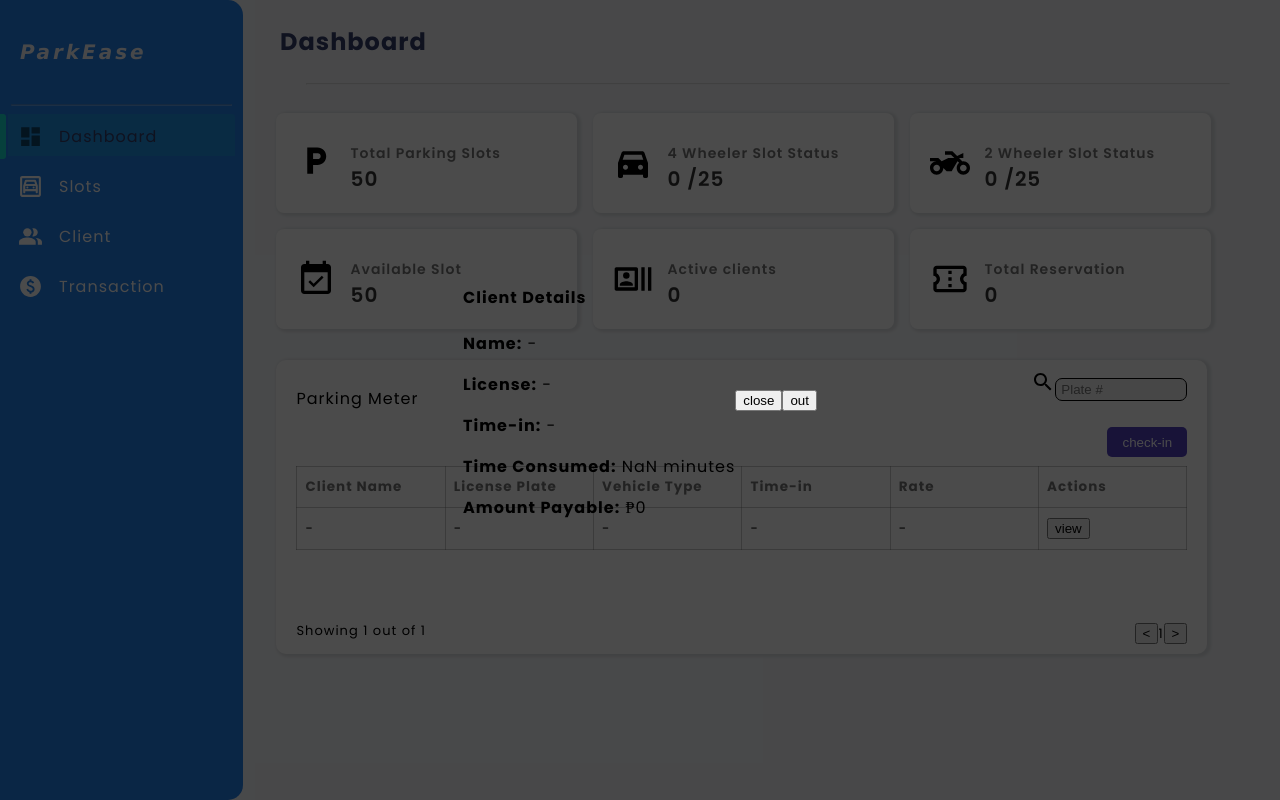
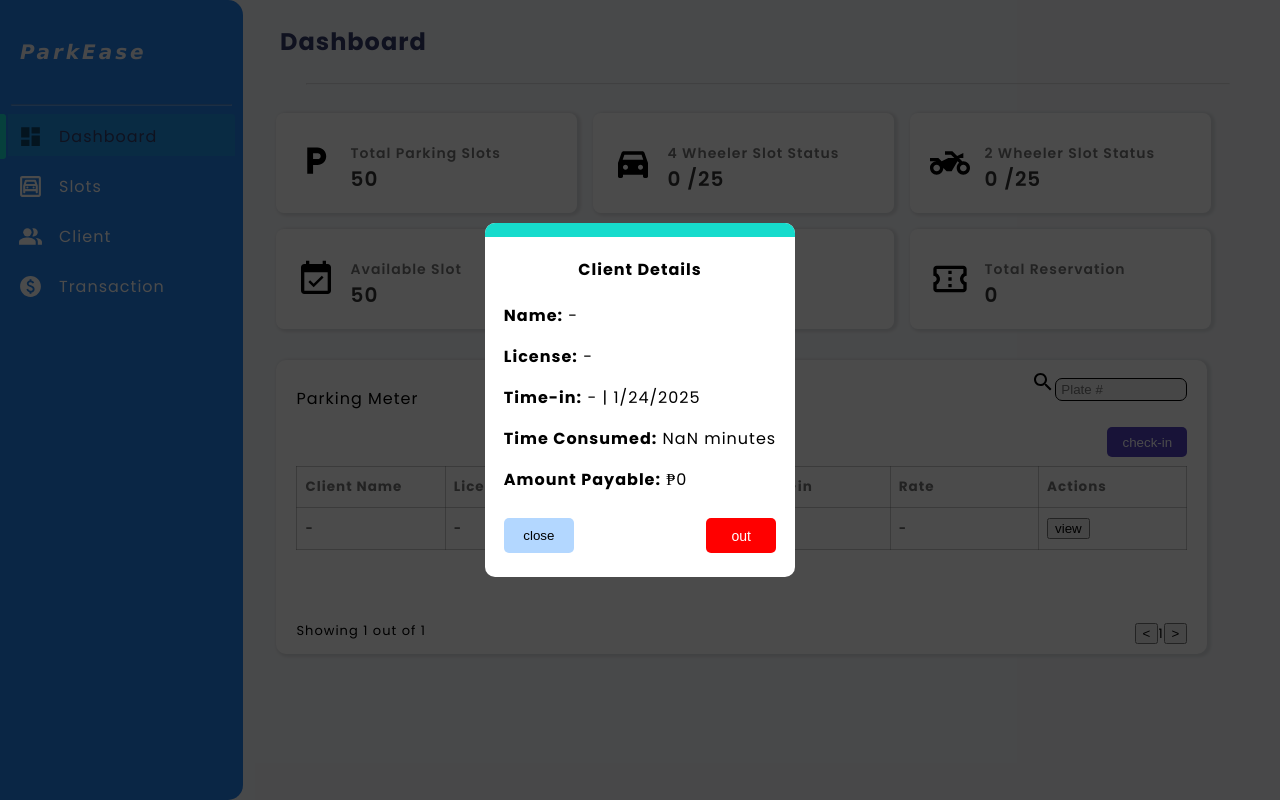
Before and after one commit to froyd03/Parking-Managment-System, a React (Vite) app: page / in a window 1280 px wide. Both pictures are taken after a click on the button "view". Built offline with nearby package versions, Linux system fonts and the light colour scheme.

Commit message:
Dashboard:added design for client details

```diff
--- a/src/App.jsx
+++ b/src/App.jsx
@@ -1,6 +1,5 @@
 import { BrowserRouter, Routes, Route } from 'react-router-dom'
 import Navbar from './components/Navbar.jsx'
-import LoginForm from './pages/Login/Login.jsx';
 
 import Dashboard from "./pages/Dashboard/Dashboard.jsx";
 
--- a/src/pages/Dashboard/Dashboard.css
+++ b/src/pages/Dashboard/Dashboard.css
@@ -320,7 +320,8 @@ form h4{
 #btnClose:hover,
 #btnStart:hover,
 #confirmNo:hover,
-#confirmYes:hover {
+#confirmYes:hover,
+.close:hover {
     transform: scale(1.05);
 }
 
@@ -329,8 +330,10 @@ form h4{
     color: white;
     border: none;
     border-radius: 5px;
-    padding: 4px 8px;
+    padding: .6rem .9rem;
+    width: 70px;
     transition: 0.3s;
+    font-size: 14px;
 }
 
 .delete{
@@ -426,8 +429,48 @@ form h4{
     outline: none;
 }
 
-.formInp.invalid::after{
-    content: "already existed";
+.details{
+    background-color: #FFFF;
+    display: flex;
+    flex-direction: column;
+    padding: 1.5rem 1.2rem;
+    border-radius: 10px;
+    position: relative;
+}
+
+.details::before{
+    content: "";
+    position: absolute;
+    top: 0px;
+    left: 0px;
+    width: 100%;
+    height: 14px;
+    border-radius: 10px 10px 0px 0px;
+    background-color:#16dbcc;
+}
+
+.details p{
+    margin: 0 0 1rem 0;
+}
+
+.details h4{
+    margin-top: 10px;
+    text-align: center;
+}
+
+.details div{
+    margin-top: 10px;
+    display: flex;
+    justify-content: space-between;
+}
+
+.details .close{
+    height: 35px;
+    width: 70px;
+    border: none;
+    background-color: #B3D7FF;
+    border-radius: 5px;
+    transition: 0.3s;
 }
 
 @media only screen and (max-width: 770px) {
--- a/src/pages/Dashboard/Dashboard.jsx
+++ b/src/pages/Dashboard/Dashboard.jsx
@@ -31,6 +31,11 @@ export default function Dashboard(){
     function toggleform(){
         setShowForm(f => !f);
         setErrorMassage("");
+    }
+
+    function dateNow(){
+        const date = new Date();
+        return `${date.getMonth()+1}/${date.getDate()}/${date.getFullYear()}`;
     }
 
     function formatDate(){
@@ -119,7 +124,7 @@ export default function Dashboard(){
                 licensePlate: plateInpt.current.value.toUpperCase(),
                 vehicleType: vehicleRbtn.current.checked ? "Car" : "Motorcycle",
                 timeIn: formatDate(),
-                Rate: vehicleRbtn.current.checked ? "15/hr" : "7/hr",
+                Rate: vehicleRbtn.current.checked ? "₱15/hr" : "₱7/hr",
             }
 
             const filtered = tableRow.filter(value => {
@@ -292,12 +297,14 @@ export default function Dashboard(){
                     <h4>Client Details</h4>
                     <p><b>Name:</b> {tableRow[indexRef.current].ClientName}</p>
                     <p><b>License:</b> {tableRow[indexRef.current].licensePlate}</p>
-                    <p><b>Time-in:</b> {tableRow[indexRef.current].timeIn}</p>
+                    <p><b>Time-in:</b> {tableRow[indexRef.current].timeIn} | {dateNow()}</p>
                     <p><b>Time Consumed:</b> {calculateTimeConsumed()}</p>
                     <p><b>Amount Payable:</b> ₱{totalCharge.current}</p>
+                    <div>
+                        <button className='close' onClick={() => setShowDetails(d => !d)}>close</button>
+                        <button className='btn-out' onClick={removeClient}>out</button>
+                    </div>
                 </div>
-                <button onClick={() => setShowDetails(d => !d)}>close</button>
-                <button onClick={removeClient}>out</button>
             </div>}
 
         </section>
```
